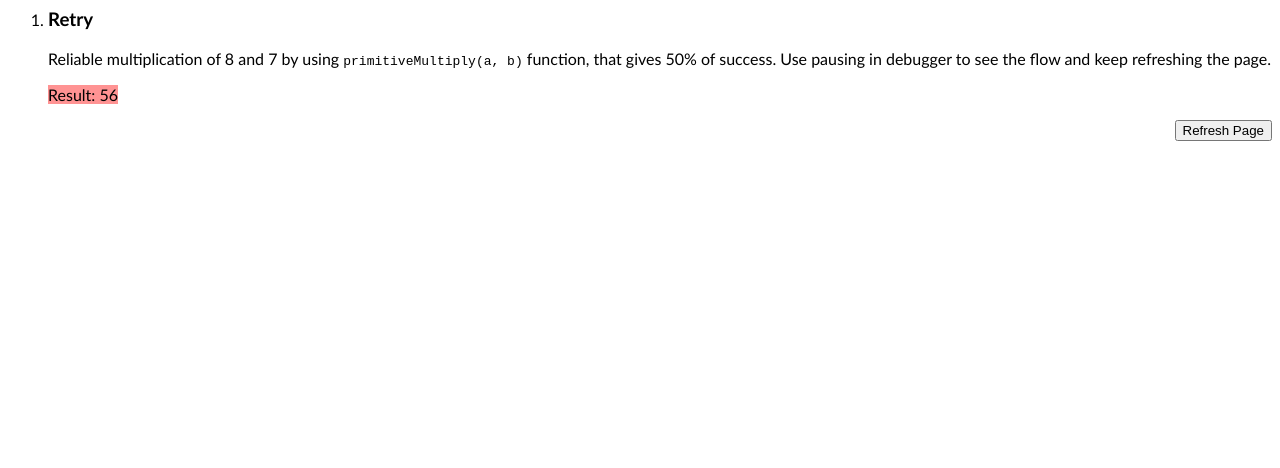
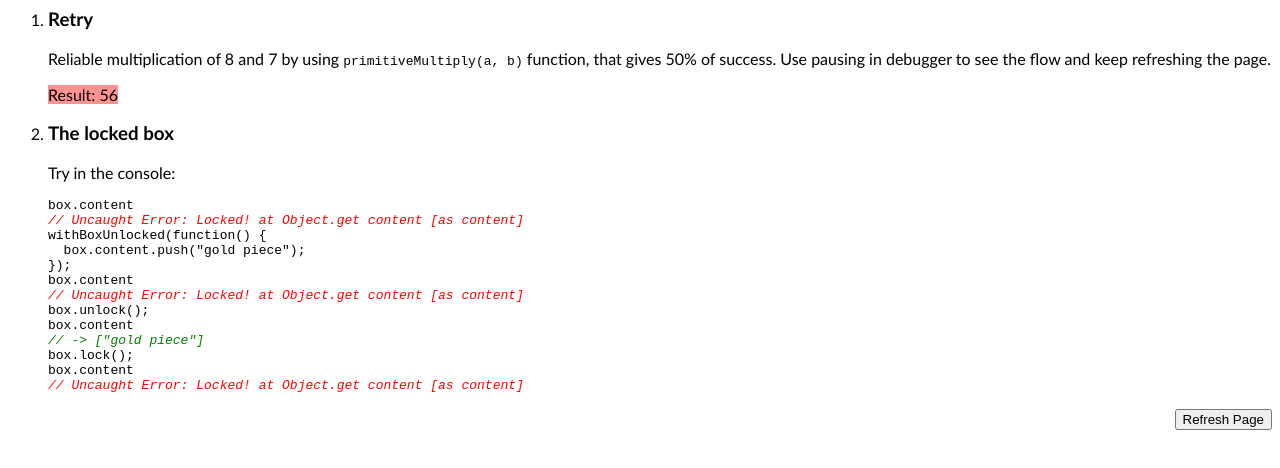
Before and after one commit to michalandrzejczak/eloquentJavascript_exercises, a plain HTML site: page bugs_and_error_handling.html in a window 1280 px wide. Drawn offline with Linux system fonts and the light colour scheme.

Commit message:
Update of bugs_and_error_handling.html

```diff
--- a/bugs_and_error_handling.html
+++ b/bugs_and_error_handling.html
@@ -3,7 +3,7 @@
 <ol>
 <li><h3>Retry</h3></li>
 <p>Reliable multiplication of 8 and 7 by using <code>primitiveMultiply(a, b)</code> function, that gives 50% of success. Use pausing in debugger to see the flow and keep refreshing the page.</p>
-	<span id = "1" style="background-color: #ff9393"></p>
+<span id = "1" style="background-color: #ff9393"></p>
 <script language="javascript" type="text/javascript">
 function MultiplicatorUnitFailure() {};
 function primitiveMultiply(a, b) {
@@ -23,6 +23,40 @@ return result;
 };
 document.getElementById("1").innerHTML =   "Result: " + reliableMultiply(8, 7);
 </script>
+<li><h3>The locked box</h3></li>
+<p>Try in the console:</p>
+<pre>
+box.content
+<i><font color="red">// Uncaught Error: Locked! at Object.get content [as content]</font></i>
+withBoxUnlocked(function() {
+  box.content.push("gold piece");
+});
+box.content
+<i><font color="red">// Uncaught Error: Locked! at Object.get content [as content]</font></i>
+box.unlock();
+box.content
+<i><font color="green">// -> ["gold piece"]</font></i>
+box.lock();
+box.content
+<i><font color="red">// Uncaught Error: Locked! at Object.get content [as content]</font></i>
+</pre>
+<script language="javascript" type="text/javascript">
+var box = {
+  locked: true,
+  unlock: function() { this.locked = false; },
+  lock: function() { this.locked = true;  },
+  _content: [],
+  get content() {
+    if (this.locked) throw new Error("Locked!");
+    return this._content;
+  }
+};
+function withBoxUnlocked(body) {
+	box.unlock();
+	try { return body() }
+	finally { box.lock() }
+};
+</script>
 </ol>
 <div style="float:right">
 <input type="button" value="Refresh Page" onClick="window.location.reload()">
```
